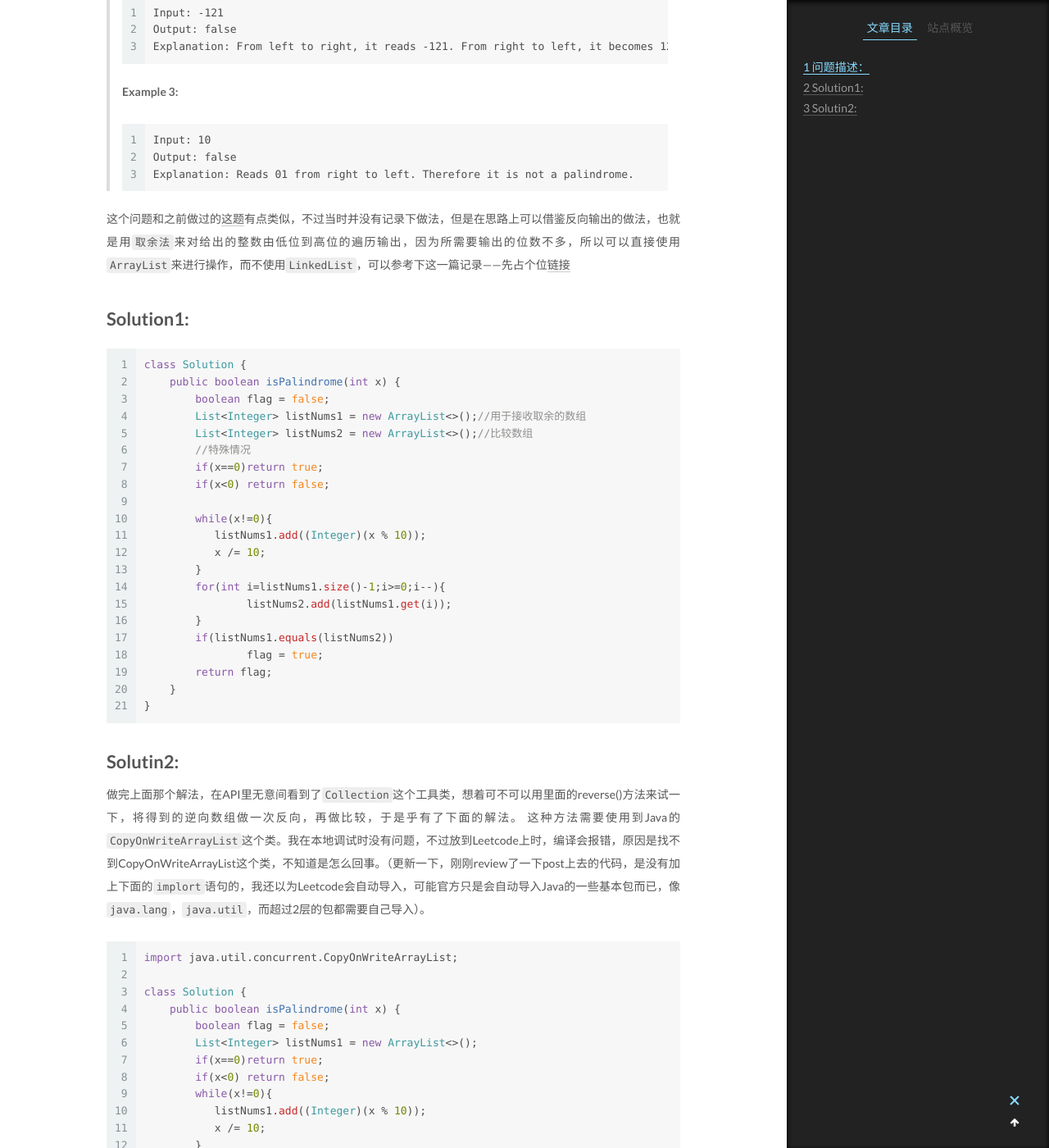
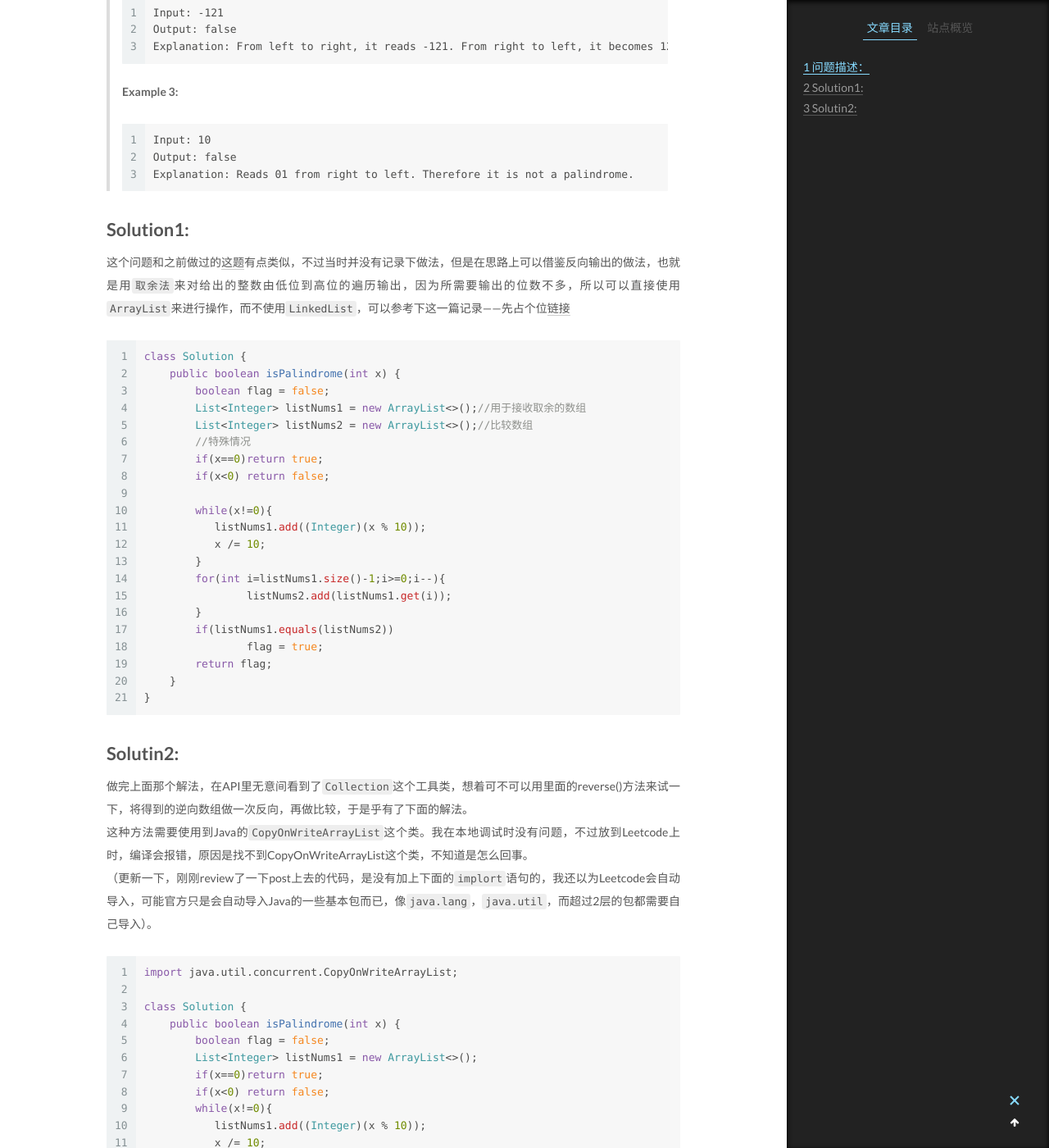
Before and after one commit to X-Wilson/X-Wilson.github.io, a Jekyll site: the page built from _posts/2018-07-23-PalindromeNumber.md, in a window 1280 px wide and 1400 px high, scrolled down 657 px. Shown: the whole window at 82% size. Built offline with Jekyll 4.4.1, drawn with Linux system fonts in a browser that asks for light colours; some of the changed text lies outside the part shown.

Commit message:
update leetcode 1.1

````diff
--- a/_posts/2018-07-23-PalindromeNumber.md
+++ b/_posts/2018-07-23-PalindromeNumber.md
@@ -25,10 +25,8 @@ Output: false
 Explanation: Reads 01 from right to left. Therefore it is not a palindrome.
 >```
 
+## Solution1:
 这个问题和之前做过的[这题](https://leetcode.com/problems/reverse-integer/description/)有点类似，不过当时并没有记录下做法，但是在思路上可以借鉴反向输出的做法，也就是用`取余法`来对给出的整数由低位到高位的遍历输出，因为所需要输出的位数不多，所以可以直接使用`ArrayList`来进行操作，而不使用`LinkedList`，可以参考下这一篇记录——先占个位[链接]()
-
-## Solution1:
-
 ```java
 class Solution {
     public boolean isPalindrome(int x) {
@@ -54,7 +52,8 @@ class Solution {
 ```
 ## Solutin2:
 做完上面那个解法，在API里无意间看到了`Collection`这个工具类，想着可不可以用里面的reverse()方法来试一下，将得到的逆向数组做一次反向，再做比较，于是乎有了下面的解法。
-这种方法需要使用到Java的`CopyOnWriteArrayList`这个类。我在本地调试时没有问题，不过放到Leetcode上时，编译会报错，原因是找不到CopyOnWriteArrayList这个类，不知道是怎么回事。（更新一下，刚刚review了一下post上去的代码，是没有加上下面的`implort`语句的，我还以为Leetcode会自动导入，可能官方只是会自动导入Java的一些基本包而已，像`java.lang`，`java.util`，而超过2层的包都需要自己导入）。
+这种方法需要使用到Java的`CopyOnWriteArrayList`这个类。我在本地调试时没有问题，不过放到Leetcode上时，编译会报错，原因是找不到CopyOnWriteArrayList这个类，不知道是怎么回事。
+（更新一下，刚刚review了一下post上去的代码，是没有加上下面的`implort`语句的，我还以为Leetcode会自动导入，可能官方只是会自动导入Java的一些基本包而已，像`java.lang`，`java.util`，而超过2层的包都需要自己导入）。
 
 ```java
 import java.util.concurrent.CopyOnWriteArrayList;
@@ -78,10 +77,12 @@ class Solution {
 }
 ```
 我把这两种解法都post上去，不过前者所花费的时间会比较少
+
 |Solution|Question|Status|Runtime|Language|
 |:--:|:--:|:--:|:--:|:--:|:--:|
 |Solution1|Palindrome Number|Accept|115 ms|Java|
 |Solution2|Palindrome Number|Accept|137 ms|Java|
+
 刚好不犯困，就索性来看看`CopyOnWriteArrayList`这个类是什么回事。
 然后发现在`CopyOnWriteArrayList`的源代码的这个构造方法中，使用的是Arrays这个工具类对传进去的泛型对象数组进行转换。
 ```java
````
